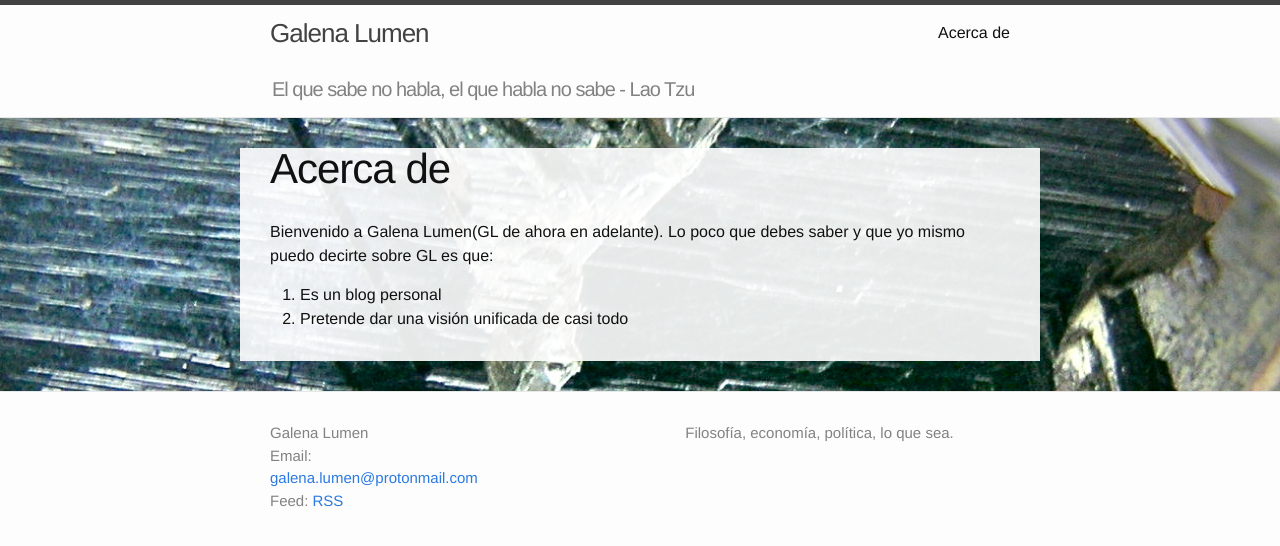
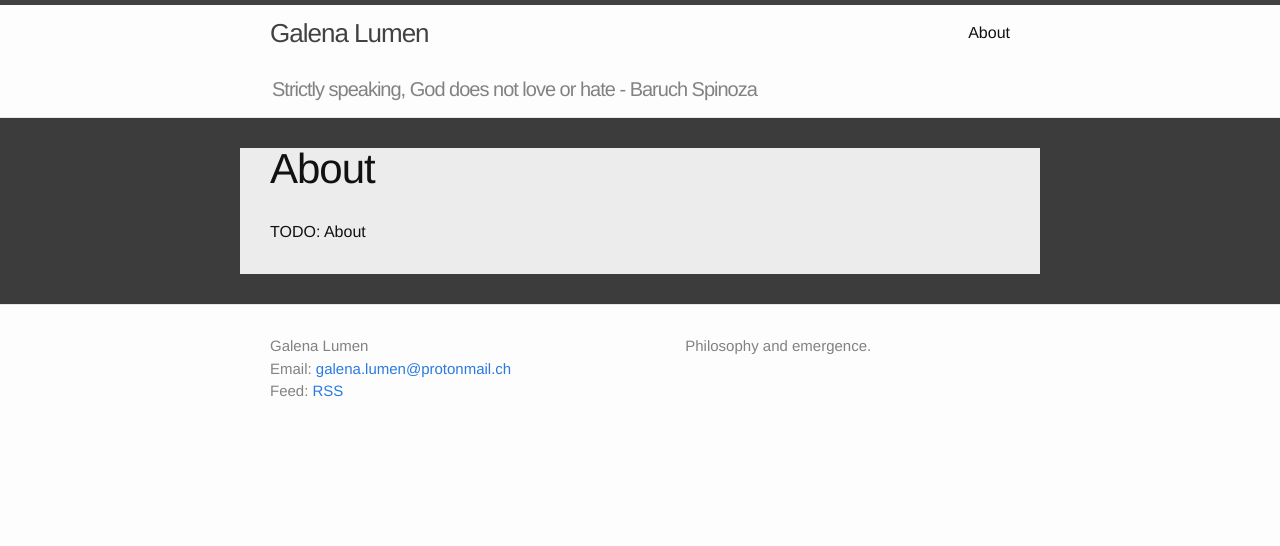
Before and after one commit to galena-lumen/galena-lumen.github.io, a Jekyll site: the page built from about.md, in a window 1280 px wide. Shown: the top 546 px of the page. Built offline with Jekyll 4.4.1, drawn with Linux system fonts in a browser that asks for light colours; Markdown is read by kramdown in place of the engine named in the settings.

Commit message:
Changing email domain and some other things

```diff
--- a/_config.yml
+++ b/_config.yml
@@ -1,10 +1,10 @@
 # Site settings
 title: Galena Lumen
-email: galena.lumen@protonmail.com
+email: galena.lumen@protonmail.ch
 subtitle: >
-  El que sabe no habla, el que habla no sabe - Lao Tzu
+  Strictly speaking, God does not love or hate - Baruch Spinoza
 description: >
-  Filosofía, economía, política, lo que sea.
+  Philosophy and emergence.
 baseurl: "" # the subpath of your site, e.g. /blog/
 url: "http://galena-lumen.github.io" # the base hostname & protocol for your site
 
--- a/_sass/_layout.scss
+++ b/_sass/_layout.scss
@@ -180,8 +180,7 @@
  */
 .page-content {
     padding: $spacing-unit 0;
-    background-image: url("/minigalena.jpg");
-    background-size: cover;
+    background-color: rgb(60, 60, 60);
 
     .wrapper {
       background-color: rgba(255, 255, 255, 0.9);
--- a/about.md
+++ b/about.md
@@ -1,11 +1,7 @@
 ---
 layout: page
-title: Acerca de
+title: About
 permalink: /about/
 ---
 
-Bienvenido a Galena Lumen(GL de ahora en adelante).
-Lo poco que debes saber y que yo mismo puedo decirte sobre GL es que:
-
-  1. Es un blog personal
-  2. Pretende dar una visión unificada de casi todo
+TODO: About
```
Also changed, not shown: _posts/2015-06-09-welcome-to-jekyll.markdown (deleted, +0 -26 lines).
